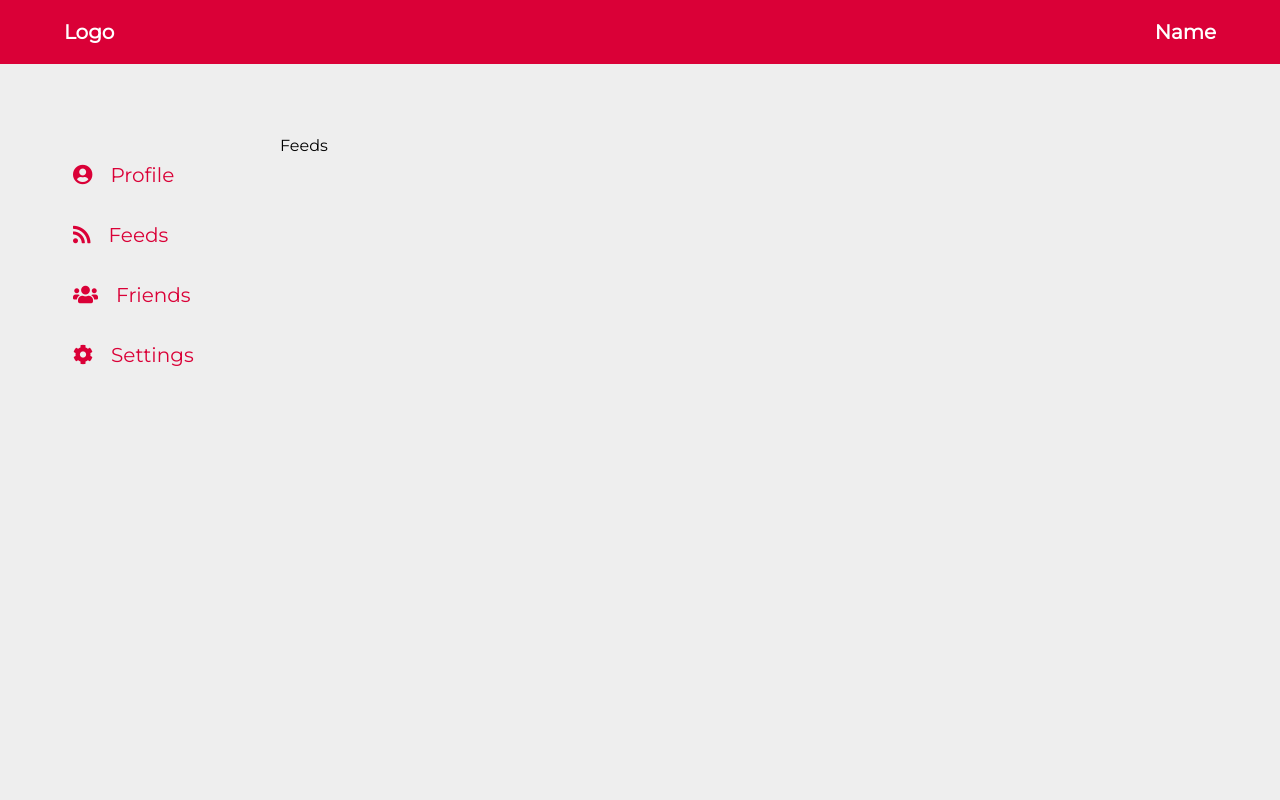
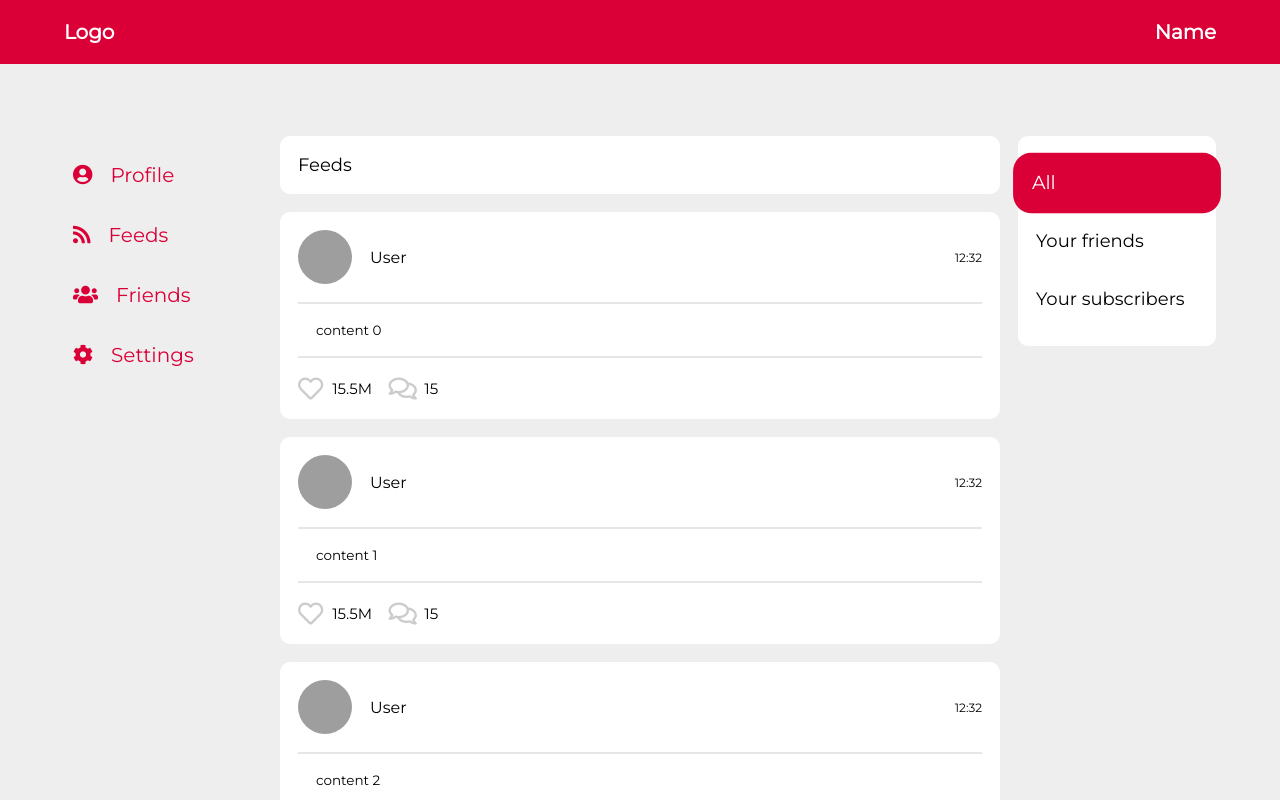
Before and after one commit to aonufrei/crispy-pancake, a React (Create React App) app: page /feeds in a window 1280 px wide. Shown: the top 800 px of the page. Built offline with nearby package versions, Linux system fonts and the light colour scheme; grey boxes are pictures that could not be loaded.

Commit message:
Added Feeds page, moved some elements to shared and solved some problems in code

```diff
--- a/src/App.js
+++ b/src/App.js
@@ -1,15 +1,16 @@
 import logo from "./logo.svg";
 import Profile from "./components/profile/Profile";
+import Feeds from "./components/feeds/Feeds";
 import Header from "./components/header/Header";
 import NavigationPanel from "./components/navigation/NavigationPanel";
 import styled from "styled-components";
+import { BaseLayout, LeftLayout } from "./components/shared/Styles";
 import { unit } from "./components/shared/constants";
 
 import {
     BrowserRouter as Router,
     Switch,
     Route,
-    Link,
     Redirect,
 } from "react-router-dom";
 
@@ -18,20 +19,7 @@ const PageContainer = styled.div`
     justify-content: center;
 `;
 
-const MainLayout = styled.div`
-    width: ${(props) => props.width}px;
-    display: grid;
-    grid-template-columns: 11fr 52fr;
-    grid-column-gap: ${unit}px;
-`;
-
-const LeftLayout = styled.div`
-    height: 100%;
-    width: ${unit * 11}px;
-    position: relative;
-`;
-
-const RightLayout = styled.div`
+const ContentLayout = styled.div`
     display: inline-block;
 `;
 
@@ -112,20 +100,20 @@ function App() {
         <Router>
             <Header theme={theme} />
             <PageContainer>
-                <MainLayout width={theme.width}>
+                <BaseLayout left={11} right={52} width={theme.width}>
                     <LeftLayout>
                         <NavigationPanel
                             theme={theme}
                             directions={directions}
                         />
                     </LeftLayout>
-                    <RightLayout>
+                    <ContentLayout>
                         <Switch>
                             <Route path="/profile">
                                 <Profile profileData={profile} theme={theme} />
                             </Route>
                             <Route path="/feeds">
-                                <div>Feeds</div>
+                                <Feeds theme={theme} feedsList={[]} />
                             </Route>
                             <Route path="/friends">
                                 <div>Friends</div>
@@ -134,17 +122,17 @@ function App() {
                                 <div>Settings</div>
                             </Route>
 
-                            <Route path="/asd">
+                            <Route path="/">
                                 <Redirect
                                     push
                                     to={{
-                                        pathname: "/profile",
+                                        pathname: "/feeds",
                                     }}
                                 />
                             </Route>
                         </Switch>
-                    </RightLayout>
-                </MainLayout>
+                    </ContentLayout>
+                </BaseLayout>
             </PageContainer>
         </Router>
     );
--- /dev/null
+++ b/src/components/feeds/Feeds.jsx
@@ -0,0 +1,61 @@
+import React from "react";
+
+import styled from "styled-components";
+
+import { nanoid } from "nanoid";
+
+import { BaseLayout, RightPanel, Paper, Text } from "../shared/Styles";
+import SectionHeader from "../shared/SectionHeader";
+import { unit } from "../shared/constants";
+import Post from "../post/Post";
+import SelectionList from "./selection-list/SelectionList";
+
+const FeedsLayout = styled.div`
+    width: 100%;
+`;
+
+const Feeds = ({ theme, feedsList }) => {
+    const generatePosts = () =>
+        new Array(10)
+            .fill(0)
+            .map((_, i) => ({
+                author: "User",
+                author_image:
+                    "https://content.fortune.com/wp-content/uploads/2018/07/gettyimages-961697338.jpg",
+                content: `content ${i}`,
+                comments: `comments ${i}`,
+            }))
+            .map((data) => <Post key={nanoid()} theme={theme} data={data} />);
+    return (
+        <BaseLayout left={52} right={11}>
+            <FeedsLayout>
+                <SectionHeader title="Feeds" margin={`0px 0px ${unit}px 0px`} />
+                {generatePosts()}
+            </FeedsLayout>
+            <RightPanel>
+                <SelectionList
+                    theme={theme}
+                    optionList={[
+                        {
+                            title: "All",
+                            onClick: (index) =>
+                                console.log(`${index} clicked; All`),
+                        },
+                        {
+                            title: "Your friends",
+                            onClick: (index) =>
+                                console.log(`${index} clicked; Friends`),
+                        },
+                        {
+                            title: "Your subscribers",
+                            onClick: (index) =>
+                                console.log(`${index} clicked; Subscribers`),
+                        },
+                    ]}
+                />
+            </RightPanel>
+        </BaseLayout>
+    );
+};
+
+export default Feeds;
--- /dev/null
+++ b/src/components/feeds/selection-list/SelectionList.jsx
@@ -0,0 +1,75 @@
+import React from "react";
+import styled from "styled-components";
+
+import { nanoid } from "nanoid";
+import { Text, Paper } from "../../shared/Styles";
+import { unit } from "../../shared/constants";
+
+const ItemsContainer = styled(Paper)`
+    display: flex;
+    flex-direction: column;
+    justify-content: start;
+    align-items: center;
+`;
+
+const Item = styled(Text)`
+    width: 100%;
+    transition: 0.3s all;
+    padding: ${unit}px;
+    cursor: pointer;
+
+    &:hover {
+        background-color: #ccc;
+    }
+`;
+
+const SelectedItem = styled(Item)`
+    transform: scale(1.05);
+    background-color: ${props => props.selectedColor};
+    border-bottom: none;
+    border-radius: ${unit}px;
+    color: white;
+    cursor: auto;
+
+    &:hover {
+        background-color: ${props => props.selectedColor};
+    }
+`;
+
+const SelectionList = ({ theme, optionList }) => {
+    const [options, setOptions] = React.useState(
+        optionList.map((item, index) => ({
+            index,
+            ...item,
+        }))
+    );
+    const [selected, setSelected] = React.useState(0);
+
+    const onItemClicked = (index, callback) => {
+        setSelected(index);
+        callback(index);
+    };
+
+    const generateList = (options) => options.map((item, index) =>
+        selected === index ? (
+            <SelectedItem
+                selectedColor={theme.primaryColor}
+                key={nanoid()}
+                onClick={() => item.onClick(index)}
+            >
+                {item.title}
+            </SelectedItem>
+        ) : (
+            <Item
+                key={nanoid()}
+                onClick={() => onItemClicked(index, item.onClick)}
+            >
+                {item.title}
+            </Item>
+        )
+    );
+
+    return <ItemsContainer>{generateList(options)}</ItemsContainer>;
+};
+
+export default SelectionList;
--- a/src/components/navigation/NavigationPanel.jsx
+++ b/src/components/navigation/NavigationPanel.jsx
@@ -16,7 +16,7 @@ const NavigationImage = styled.i`
     margin-right: ${unit}px;
 `;
 
-const NavigationItem = styled.a`
+const NavigationItem = styled.div`
     display: block;
     text-decoration: none;
     color: ${(props) => props.theme.primaryColor || "blue"};
@@ -35,12 +35,12 @@ const NavigationItem = styled.a`
 
 const NavigationPanel = ({ directions, theme }) => {
     const navigationList = directions.map((direction) => (
-        <Link to={direction.path} style={{ textDecoration: 'none' }}>
-            <NavigationItem
-                key={nanoid()}
-                theme={theme}
-                onClick={direction.click}
-            >
+        <Link
+            key={nanoid()}
+            to={direction.path}
+            style={{ textDecoration: "none" }}
+        >
+            <NavigationItem theme={theme} onClick={direction.click}>
                 <NavigationImage className={direction.iconClass} />
                 {direction.name}
             </NavigationItem>
--- a/src/components/profile/Profile.jsx
+++ b/src/components/profile/Profile.jsx
@@ -3,7 +3,6 @@ import styled from "styled-components";
 
 import { Paper, Button, Text, Divider } from "../shared/Styles";
 import { unit } from "../shared/constants";
-import { nanoid } from "nanoid";
 import Statistics from "./statistics/Statistics";
 import ProfileAdditional from "./additional/ProfileAdditional";
 
--- /dev/null
+++ b/src/components/shared/SectionHeader.jsx
@@ -0,0 +1,19 @@
+import React from "react";
+
+import styled from "styled-components";
+
+import { Paper, Text } from "./Styles";
+
+const SectionHeaderLayout = styled(Paper)`
+    margin: ${(props) => props.margin || "0 0 0 0"};
+`;
+
+const SectionHeader = ({ margin, title = "" }) => {
+    return (
+        <SectionHeaderLayout margin={margin}>
+            <Text>{title}</Text>
+        </SectionHeaderLayout>
+    );
+};
+
+export default SectionHeader;
--- a/src/components/shared/Styles.jsx
+++ b/src/components/shared/Styles.jsx
@@ -34,3 +34,22 @@ export const Divider = styled.div`
     margin-top: ${props => unit * (props.marginFactor || 1)}px;
     margin-bottom: ${props => unit * (props.marginFactor || 1)}px;
 `;
+
+export const BaseLayout = styled.div`
+    width: ${(props) => props.width}px;
+    display: grid;
+    grid-template-columns: ${props => props.left}fr ${props => props.right}fr;
+    grid-column-gap: ${unit}px;
+`;
+
+export const LeftLayout = styled.div`
+    height: 100%;
+    width: ${unit * 11}px;
+    position: relative;
+`;
+
+export const RightPanel = styled.div`
+    height: 100%;
+    width: ${unit * 11}px;
+    position: relative;
+`;
```
